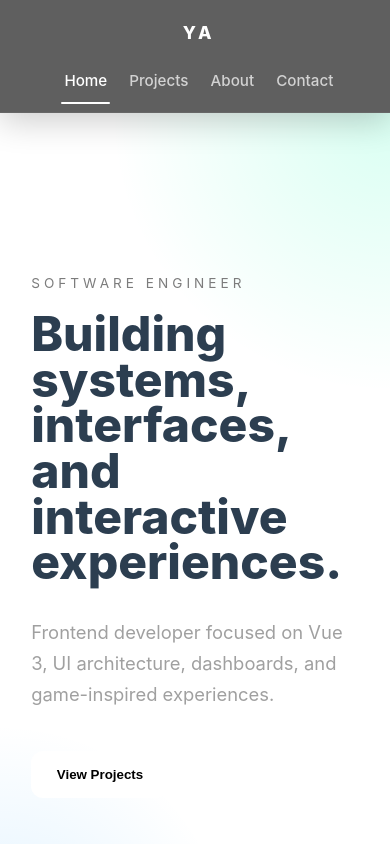
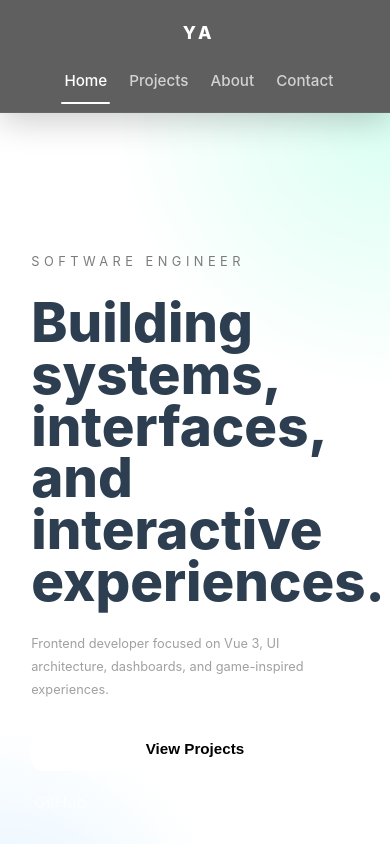
Before and after one commit to GoDie910/personal-website, a Vue app: page / in a window 390 px wide. Shown: the top 844 px of the page. Built offline with nearby package versions, Linux system fonts and the light colour scheme; the HTML template or start-up script is replaced by a standard one.

Commit message:
HeroSection: responsive for text

```diff
--- a/src/components/sections/HeroSection.vue
+++ b/src/components/sections/HeroSection.vue
@@ -44,12 +44,15 @@ const scrollToProjects = () => {
 <style scoped>
 .hero-section {
   position: relative;
+
   min-height: 100vh;
 
   display: flex;
   align-items: center;
 
-  padding: 0 8vw;
+  padding:
+    clamp(6rem, 10vh, 12rem)
+    clamp(6vw, 8vw, 12vw);
 
   overflow: hidden;
 }
@@ -59,78 +62,165 @@ const scrollToProjects = () => {
   inset: 0;
 
   background:
-    radial-gradient(circle at top right, rgba(0, 255, 170, 0.15), transparent 30%),
-    radial-gradient(circle at bottom left, rgba(0, 150, 255, 0.12), transparent 25%);
+    radial-gradient(
+      circle at top right,
+      rgba(0, 255, 170, 0.15),
+      transparent 30%
+    ),
+    radial-gradient(
+      circle at bottom left,
+      rgba(0, 150, 255, 0.12),
+      transparent 25%
+    );
 }
 
 .hero-content {
   position: relative;
   z-index: 2;
 
-  max-width: 700px;
+  width: 85vw;
+
+  display: flex;
+  flex-direction: column;
+  gap: clamp(1.5rem, 2vw, 4vw);
 }
 
 .hero-label {
-  margin-bottom: 1rem;
+  letter-spacing: 0.35em;
 
-  letter-spacing: 0.25rem;
-  font-size: 0.85rem;
+  font-size: clamp(0.8rem, 2.2vw, 6.6vh);
+
   color: #7c7c7c;
 }
 
 h1 {
-  font-size: clamp(3rem, 8vw, 6rem);
-  line-height: 0.95;
+  max-width: 60vw;
+
+  font-size: clamp(3.5rem, 7vw, 13.2vh);
+
+  line-height: 0.9;
+
   font-weight: 800;
 
-  margin-bottom: 2rem;
+  text-wrap: balance;
 }
 
 .hero-description {
-  max-width: 550px;
+  max-width: 38ch;
 
-  font-size: 1.15rem;
-  line-height: 1.7;
+  font-size: clamp(0.8rem, 1.5vw, 4vh);
+
+  line-height: 1.8;
 
   color: #a0a0a0;
-
-  margin-bottom: 2.5rem;
 }
 
 .hero-actions {
   display: flex;
   align-items: center;
-  gap: 1.5rem;
+  flex-wrap: wrap;
+
+  gap: clamp(1rem, 2vw, 4vh);
 }
 
 .primary-button {
   border: none;
+
   cursor: pointer;
 
-  padding: 1rem 1.6rem;
+  padding:
+    clamp(0.9rem, 1vw, 2vh)
+    clamp(1.4rem, 2vw, 4vh);
 
-  border-radius: 12px;
+  border-radius: clamp(0.8rem, 1vw, 2vh);
 
   background: white;
   color: black;
 
+  font-size: clamp(0.95rem, 1.5vw, 4vh);
+
   font-weight: 700;
 
-  transition: 0.2s ease;
+  transition:
+    transform 0.2s ease,
+    opacity 0.2s ease;
 }
 
 .primary-button:hover {
-  transform: translateY(-2px);
+  transform: translateY(-0.15rem);
+
+  opacity: 0.9;
 }
 
 a {
   color: white;
+
   text-decoration: none;
 
+  font-size: clamp(1rem, 1.5vw, 4vh);
+
   opacity: 0.7;
+
+  transition:
+    opacity 0.2s ease,
+    transform 0.2s ease;
 }
 
 a:hover {
   opacity: 1;
+
+  transform: translateY(-0.1rem);
+}
+
+/* Tablet */
+@media (max-width: 64rem) {
+  .hero-section {
+    padding:
+      8rem
+      8vw;
+  }
+
+  h1 {
+    max-width: 12ch;
+  }
+}
+
+/* Mobile */
+@media (max-width: 48rem) {
+  .hero-section {
+    align-items: center;
+
+    padding:
+      7rem
+      8vw;
+  }
+
+  .hero-content {
+    width: 100%;
+  }
+
+  h1 {
+    max-width: 100%;
+
+    font-size: clamp(3rem, 14vw, 5rem);
+
+    line-height: 0.95;
+  }
+
+  .hero-description {
+    max-width: 100%;
+  }
+}
+
+/* Small Phones */
+@media (max-width: 30rem) {
+  .hero-actions {
+    flex-direction: column;
+    align-items: stretch;
+  }
+
+  .primary-button {
+    width: 100%;
+  }
 }
 </style>
```
